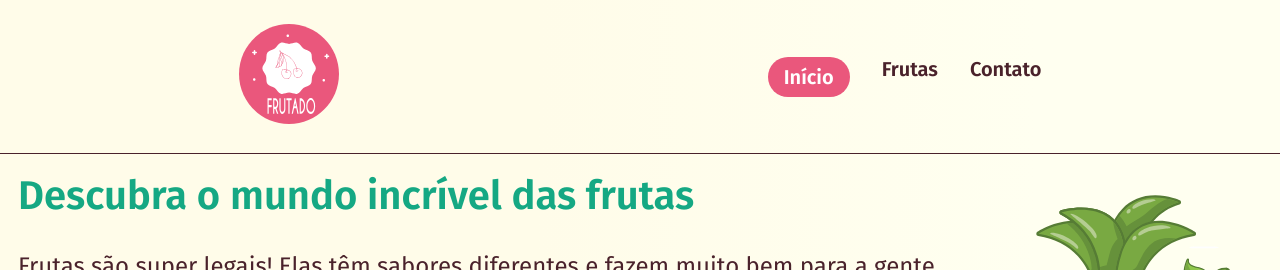
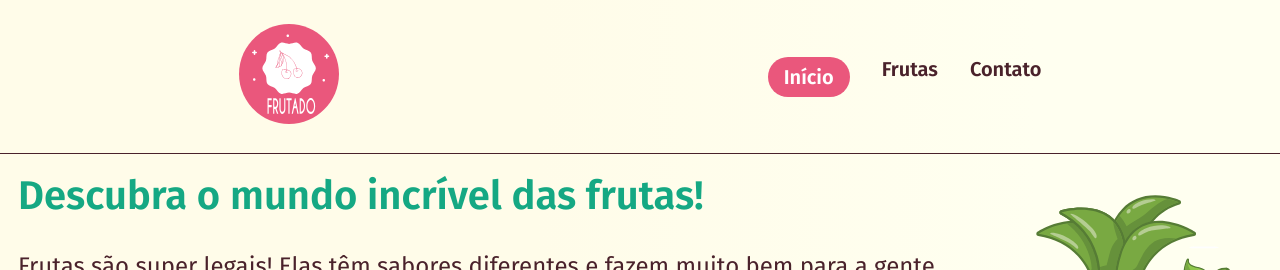
Before and after one commit to AlineMachadoTeixeira/exercicio-final-next-js, a Next.js app: page / in a window 1280 px wide. Shown: the top 270 px of the page. Built offline with nearby package versions, Linux system fonts and the light colour scheme.

Commit message:
site https://frutado-aline.vercel.app/

```diff
--- a/src/pages/index.jsx
+++ b/src/pages/index.jsx
@@ -18,7 +18,7 @@ export default function Home() {
         <Container>
           <section className="conteudo-principal">
             <div className="conteudo-principal-escrito">
-              <h2>Descubra o mundo incrível das frutas</h2>
+              <h2>Descubra o mundo incrível das frutas!</h2>
               <p>
                 Frutas são super legais! Elas têm sabores diferentes e fazem
                 muito bem para a gente. Cheias de coisas boas como fibras e
```
Also changed, not shown: 1 other file (tests, documents, lock files or other folders).
